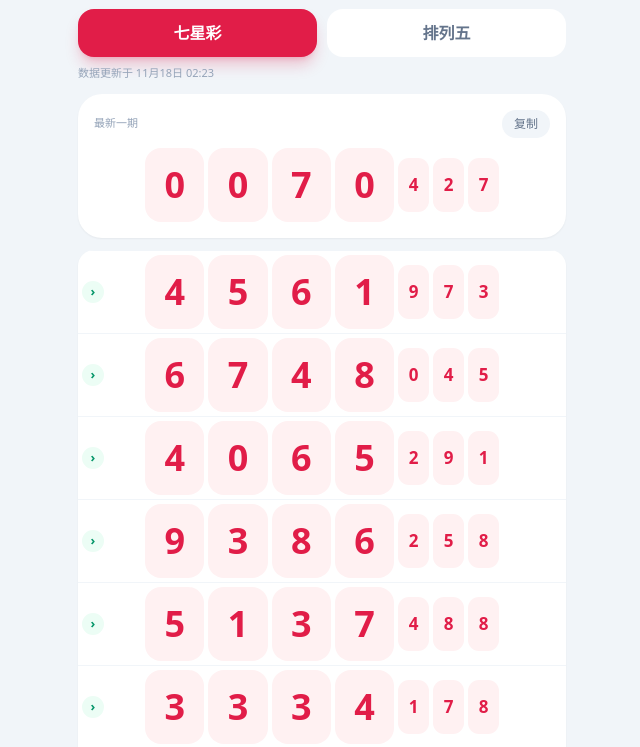
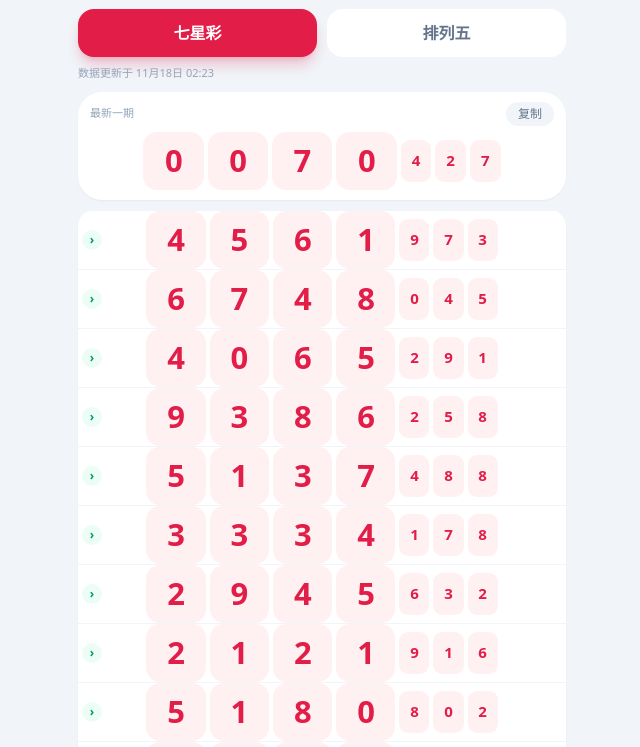
Before and after one commit to rorykosanke-debug/qxc, a plain HTML site: page index.html in a window 1280 px wide. Shown: the part 51-798 px from the top of the page, without its empty margins (318-958 px from the left). Drawn offline with nearby package versions, Linux system fonts and the light colour scheme.

Commit message:
Update index.html

```diff
--- a/index.html
+++ b/index.html
@@ -19,32 +19,31 @@
   }
 
   .balls{display:flex;align-items:center;justify-content:center;gap:4px}
-  .balls.list{gap:4px}
 
-  /* 前 4 位：大号（最新一期与历史共用，保证上下对齐） */
+  /* 前 4 位：大号 */
   .ball{
     flex:0 0 auto;width:13%;
-    height:74px;border-radius:16px;
+    height:58px;border-radius:14px;
     display:flex;align-items:center;justify-content:center;
     background:var(--ball-bg);color:var(--ball-fg);
-    font-weight:800;font-size:36px;line-height:1;letter-spacing:-0.5px;
+    font-weight:800;font-size:31px;line-height:1;letter-spacing:-0.5px;
     transition:background .18s ease, color .18s ease, width .16s ease, height .16s ease, font-size .16s ease;
   }
-  /* 第 5 位起：小号、更窄 */
+  /* 第 5 位起：小号 */
   .ball.xs{
-    width:6.8%;height:54px;border-radius:11px;
-    font-size:17px;letter-spacing:0;
+    width:6.6%;height:42px;border-radius:9px;
+    font-size:15px;letter-spacing:0;
   }
-  /* 隐藏后 4 位时：前 4 位放大并居中 */
+  /* 4位模式：比普通大一号，但不至于撑高行 */
   .ball.zoom{
-    width:21%;height:88px;border-radius:18px;font-size:48px;
+    width:19%;height:64px;border-radius:15px;font-size:36px;
   }
 
   .caret{
     display:flex;align-items:center;justify-content:center;
-    width:22px;height:22px;border-radius:9999px;
+    width:20px;height:20px;border-radius:9999px;
     background:#ecfdf5;color:#059669;
-    font-size:13px;font-weight:900;line-height:1;
+    font-size:12px;font-weight:900;line-height:1;
     transition:transform .18s ease, background .18s ease;
     z-index:1;
   }
@@ -58,7 +57,7 @@
     box-shadow:0 1px 2px rgba(0,0,0,.06);
   }
 
-  .sec-head{display:flex;align-items:baseline;gap:2px;padding:0 4px;margin-bottom:6px}
+  .sec-head{display:flex;align-items:baseline;gap:2px;padding:0 4px;margin-bottom:4px}
 
   @keyframes pop{from{opacity:0;transform:translateY(-10px)}to{opacity:1;transform:none}}
   @keyframes fadein{from{opacity:0;transform:translateX(-4px)}to{opacity:1;transform:none}}
@@ -92,7 +91,7 @@
         <button data-game="pl5" class="tab"></button>
       </div>
 
-      <p id="statusLine" class="mt-2 mb-2 text-[11px] text-slate-400 min-h-[15px]"></p>
+      <p id="statusLine" class="mt-2 mb-1.5 text-[11px] text-slate-400 min-h-[15px]"></p>
     </div>
 
     <div id="foldBar" class="hidden items-center justify-end gap-1.5 py-1">
@@ -108,7 +107,7 @@
 
   <main id="main" class="px-4"></main>
 
-  <p class="px-5 mt-5 mb-4 text-[11px] leading-relaxed text-slate-400">
+  <p class="px-5 mt-4 mb-4 text-[11px] leading-relaxed text-slate-400">
     数据每天 21:00 · 21:50 · 22:00 · 22:40 自动更新（北京时间）。<br>
     点历史列表中任意绿色箭头，可整体展开期号与开奖日期。
   </p>
@@ -150,7 +149,6 @@ const STATE = {
 const $ = id => document.getElementById(id);
 const esc = s => String(s).replace(/[&<>"']/g, c => ({'&':'&amp;','<':'&lt;','>':'&gt;','"':'&quot;',"'":'&#39;'}[c]));
 
-/* 号码球：hidden 时只显示前 4 位并放大 */
 function ballsHtml(codes, mode) {
   const shown = STATE.hideTail ? codes.slice(0, BIG_N) : codes;
   const wrap = mode === 'list' ? 'balls list' : 'balls';
@@ -186,7 +184,6 @@ function loadPalette() {
   applyPalette(STATE.colorIdx);
 }
 
-/* ---------- 位数开关 ---------- */
 function loadTail() {
   try { STATE.hideTail = localStorage.getItem(LS_TAIL) === '1'; } catch (e) {}
 }
@@ -223,7 +220,7 @@ function toast(msg) {
   toastTimer = setTimeout(() => t.classList.add('hidden'), 1600);
 }
 
-/* ---------- 历史行：箭头绝对定位，保证与最新一期左右对齐 ---------- */
+/* ---------- 历史行：零内边距，尽量多显示期数 ---------- */
 function rowHtml(it) {
   const open = STATE.expandAll;
   const info = open
@@ -235,7 +232,7 @@ function rowHtml(it) {
 
   return `<div class="relative border-t border-slate-100">
     <button data-toggle="1" class="caret absolute left-1 top-1/2 -translate-y-1/2 ${open ? 'open' : ''}" aria-label="展开或收起全部">›</button>
-    <div class="px-4 py-1">
+    <div class="px-4">
       ${info}
       ${ballsHtml(it.codes, 'list')}
     </div>
@@ -262,13 +259,13 @@ function render() {
   const s = $('statusLine');
   if (STATE.error) {
     s.textContent = STATE.error;
-    s.className = 'mt-2 mb-2 text-[11px] text-rose-500 min-h-[15px]';
+    s.className = 'mt-2 mb-1.5 text-[11px] text-rose-500 min-h-[15px]';
   } else if (STATE.loading && !STATE.remote.updatedAt) {
     s.textContent = '正在获取数据…';
-    s.className = 'mt-2 mb-2 text-[11px] text-slate-400 min-h-[15px]';
+    s.className = 'mt-2 mb-1.5 text-[11px] text-slate-400 min-h-[15px]';
   } else {
     s.textContent = STATE.remote.updatedAt ? '数据更新于 ' + fmtTime(STATE.remote.updatedAt) : '';
-    s.className = 'mt-2 mb-2 text-[11px] text-slate-400 min-h-[15px]';
+    s.className = 'mt-2 mb-1.5 text-[11px] text-slate-400 min-h-[15px]';
   }
 
   const main = $('main');
@@ -289,15 +286,15 @@ function render() {
   const rest = list.slice(1);
 
   main.innerHTML = `
-  <section class="bg-white rounded-3xl p-4 shadow-sm">
+  <section class="bg-white rounded-3xl px-3 py-2.5 shadow-sm">
     <div class="flex items-center justify-between">
       <span class="text-[11px] text-slate-400">最新一期</span>
-      <button id="btnCopy" class="px-3 py-1.5 rounded-full bg-slate-100 text-slate-500 text-xs font-medium active:scale-95 transition">复制</button>
+      <button id="btnCopy" class="px-3 py-1 rounded-full bg-slate-100 text-slate-500 text-xs font-medium active:scale-95 transition">复制</button>
     </div>
-    <div class="mt-2.5">${ballsHtml(latest.codes, 'latest')}</div>
+    <div class="mt-1.5">${ballsHtml(latest.codes, 'latest')}</div>
   </section>
 
-  <section class="mt-3">
+  <section class="mt-2.5">
     ${STATE.expandAll
       ? `<div class="sec-head anim-fade">
            <h2 class="text-sm font-semibold text-slate-500">历史开奖</h2>
```
